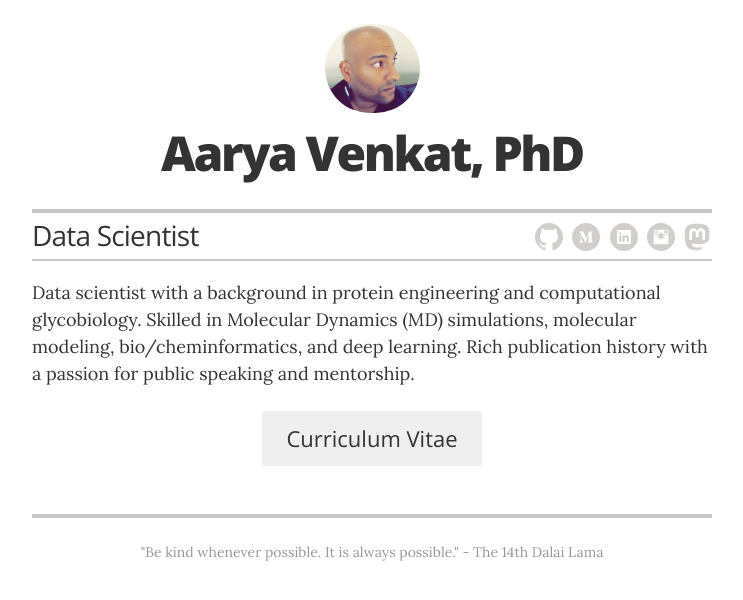
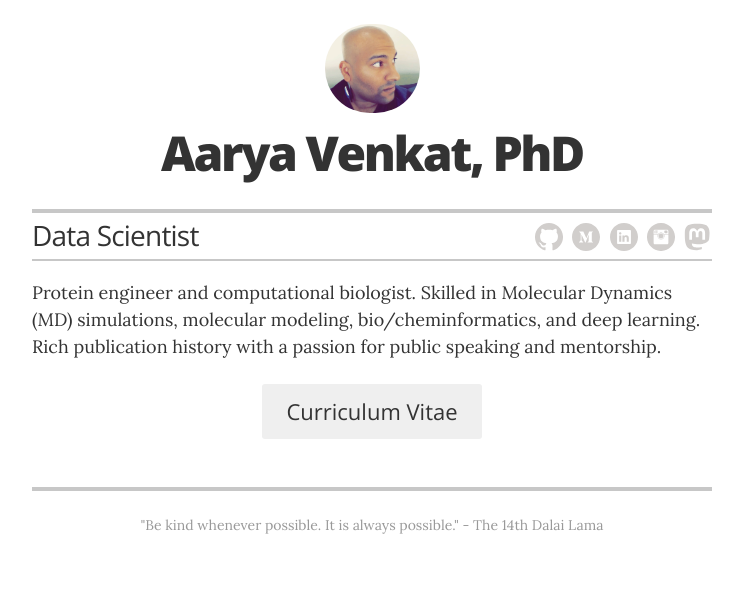
Before and after one commit to arikat/arikat.github.io, a Jekyll site: the page built from index.html, in a window 1280 px wide. Shown: the top 600 px of the page, without its empty margins (268-1011 px from the left). Built offline with Jekyll 4.4.1, drawn with Linux system fonts in a browser that asks for light colours; part of the change alters nothing that is shown.

Commit message:
Update _config.yml

```diff
--- a/_config.yml
+++ b/_config.yml
@@ -23,7 +23,7 @@ resume_contact_telephone:       "678-404-1666"
 resume_header_contact_info:     "678-404-1666 • aarya@uga.edu"
 display_header_contact_info:    "false"
 
-resume_header_intro: "<p>Data scientist with a background in protein engineering and computational glycobiology. Skilled in Molecular Dynamics (MD) simulations, molecular modeling, bio/cheminformatics, and deep learning. Rich publication history with a passion for public speaking and mentorship.</p>"
+resume_header_intro: "<p>Protein engineer and computational biologist. Skilled in Molecular Dynamics (MD) simulations, molecular modeling, bio/cheminformatics, and deep learning. Rich publication history with a passion for public speaking and mentorship.</p>"
 
 resume_looking_for_work:        "yes"
 
@@ -43,8 +43,6 @@ resume_social_links:
   resume_website_url:           "https://mstdn.social/@aarya"
   resume_medium_url:            "https://aarya.medium.com/"
   resume_instagram_url:         "https://arikat.github.io/art"
-  resume_mastodon_url:          "https://mstdn.social/@aarya"
-
 
 resume_print_social_links:      true
 
```
